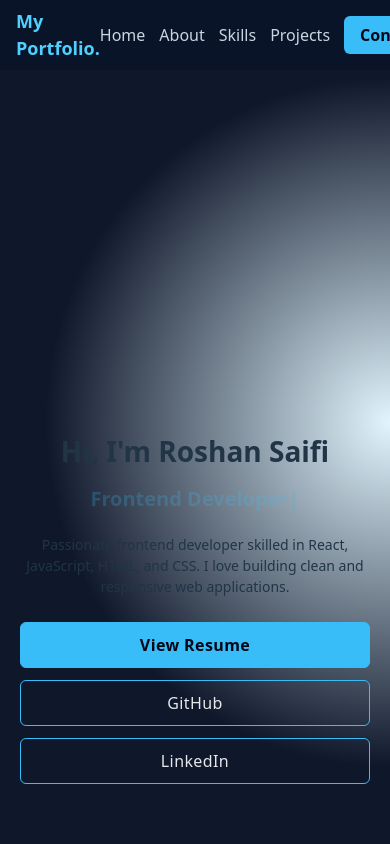
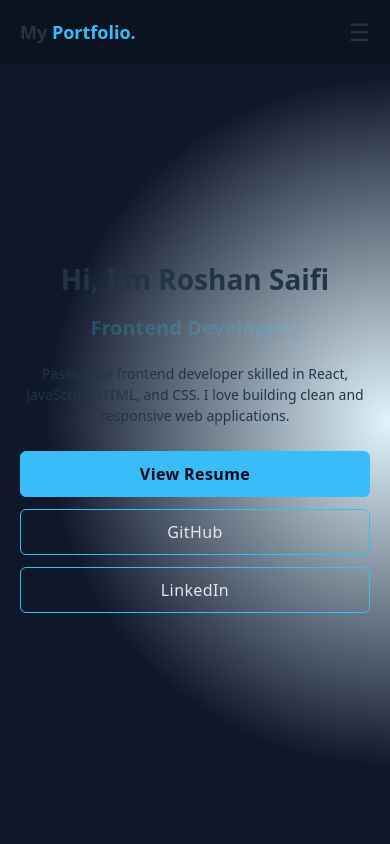
Before and after one commit to RoshanSaifi93/Portfolio, a React (Vite) app: page / in a window 390 px wide. Shown: the top 844 px of the page. Built offline with nearby package versions, Linux system fonts and the light colour scheme.

Commit message:
Mobile navbar + layout fixes

```diff
--- a/src/Components/Hero.css
+++ b/src/Components/Hero.css
@@ -9,7 +9,7 @@
     rgba(56, 189, 248, 0.15),
     #0f172a 60%
   );
-  padding-top: 70px;
+  padding-top: 100px;
 
 }
 
@@ -43,7 +43,7 @@
 
 .hero-buttons {
   display: flex;
-  gap: 15px;
+  gap: 12px;
   flex-wrap: wrap;
   margin-top: 25px;
 }
@@ -102,45 +102,9 @@
 }
 
 /* Responsive */
-@media (max-width: 900px) {
-  .hero {
-    flex-direction: column-reverse;
-    text-align: center;
-    padding: 60px 20px;
-  }
-
-  .hero-right img {
-    margin-bottom: 30px;
-    width: 220px;
-    height: 220px;
-  }
-}
-.typing {
-  font-size: 28px;
-  color: #38bdf8;
-  margin: 15px 0;
-  min-height: 35px;
-}
-
-.cursor {
-  animation: blink 1s infinite;
-}
-
-@keyframes blink {
-  0%,
-  50%,
-  100% {
-    opacity: 1;
-  }
-  25%,
-  75% {
-    opacity: 0;
-  }
-}
-
 @media (max-width: 768px) {
   .hero {
-    padding: 120px 20px 60px;
+    padding: 90px 20px 60px;
     text-align: center;
   }
 
@@ -167,4 +131,32 @@
     width: 100%;
     text-align: center;
   }
+  .hero-right img {
+    margin-bottom: 30px;
+    width: 220px;
+    height: 220px;
+  }
 }
+
+.typing {
+  font-size: 28px;
+  color: #38bdf8;
+  margin: 15px 0;
+  min-height: 35px;
+}
+
+.cursor {
+  animation: blink 1s infinite;
+}
+
+@keyframes blink {
+  0%,
+  50%,
+  100% {
+    opacity: 1;
+  }
+  25%,
+  75% {
+    opacity: 0;
+  }
+}
--- a/src/Components/Navbar.css
+++ b/src/Components/Navbar.css
@@ -2,78 +2,57 @@
   position: fixed;
   top: 0;
   width: 100%;
-  height: 70px;
-  padding: 0 90px;
+  padding: 14px 20px;
   display: flex;
   justify-content: space-between;
   align-items: center;
-  background: rgba(10, 20, 40, 0.9);
-  backdrop-filter: blur(10px);
+  background: #0b1220;
   z-index: 1000;
-  transition: all 0.3s ease;
-}
-
-.navbar.scrolled {
-  height: 60px;
-  padding: 0 60px;
-  background: rgba(2, 6, 23, 0.95);
-  box-shadow: 0 10px 30px rgba(0, 0, 0, 0.4);
-}
-
-.navbar.scrolled .nav-links a {
-  font-size: 15px;
 }
 
 .logo {
-  font-size: 24px;
-  font-weight: 700;
-  color: #4fd1ff;
+  font-size: 18px;
+  font-weight: bold;
+}
+
+.logo span {
+  color: #38bdf8;
 }
 
 .nav-links {
   display: flex;
-  gap: 30px;
-  list-style: none;
+  gap: 20px;
 }
 
-.nav-links a {
-  color: #cbd5e1;
-  text-decoration: none;
-  font-size: 16px;
-  transition: color 0.3s ease;
-  position: relative;
+.menu-icon {
+  display: none;
+  font-size: 24px;
+  cursor: pointer;
 }
 
-.nav-links a:hover {
-  color: #4fd1ff;
-}
-
-/* Contact CTA */
-.contact-btn {
-  padding: 8px 16px;
-  background: #38bdf8;
-  color: #020617 !important;
-  border-radius: 6px;
-  font-weight: 600;
-  transition: transform 0.2s ease, box-shadow 0.2s ease;
-}
-
-.contact-btn:hover {
-  transform: translateY(-2px);
-  box-shadow: 0 4px 15px rgba(56, 189, 248, 0.4);
-}
-
+/* 🔥 MOBILE */
 @media (max-width: 768px) {
-  .navbar {
-    padding: 12px 16px;
+  .menu-icon {
+    display: block;
   }
 
   .nav-links {
-    gap: 14px;
-    font-size: 14px;
+    position: absolute;
+    top: 60px;
+    right: 0;
+    background: #0b1220;
+    flex-direction: column;
+    width: 100%;
+    text-align: center;
+    display: none;
+    padding: 20px 0;
   }
 
-  .logo {
-    font-size: 18px;
+  .nav-links.open {
+    display: flex;
+  }
+
+  .nav-links a {
+    padding: 10px 0;
   }
 }
--- a/src/Components/Navbar.jsx
+++ b/src/Components/Navbar.jsx
@@ -1,34 +1,24 @@
+import { useState } from "react";
 import "./Navbar.css";
-import { useState,useEffect } from "react";
 
 const Navbar = () => {
-  const [scrolled, setScrolled] = useState(false);
-
-  useEffect(() => {
-    const handleScroll = () => {
-      setScrolled(window.scrollY > 50);
-    };
-    window.addEventListener("scroll", handleScroll);
-    return () => window.removeEventListener("scroll", handleScroll);
-  }, []);
+  const [open, setOpen] = useState(false);
 
   return (
-    <nav className={`navbar ${scrolled ? "scrolled" : ""}`}>
-      <div className="logo">My Portfolio.</div>
+    <nav className="navbar">
+      <div className="logo">My <span>Portfolio.</span></div>
 
-      <ul className="nav-links">
-        <li><a href="#home">Home</a></li>
-        <li><a href="#about">About</a></li>
-        <li><a href="#skills">Skills</a></li>
-        <li><a href="#projects">Projects</a></li>
+      <div className={`nav-links ${open ? "open" : ""}`}>
+        <a href="#home">Home</a>
+        <a href="#about">About</a>
+        <a href="#skills">Skills</a>
+        <a href="#projects">Projects</a>
+        <a href="#contact">Contact</a>
+      </div>
 
-        {/* CTA */}
-        <li>
-          <a href="#contact" className="contact-btn">
-            Contact
-          </a>
-        </li>
-      </ul>
+      <div className="menu-icon" onClick={() => setOpen(!open)}>
+        ☰
+      </div>
     </nav>
   );
 };
```
